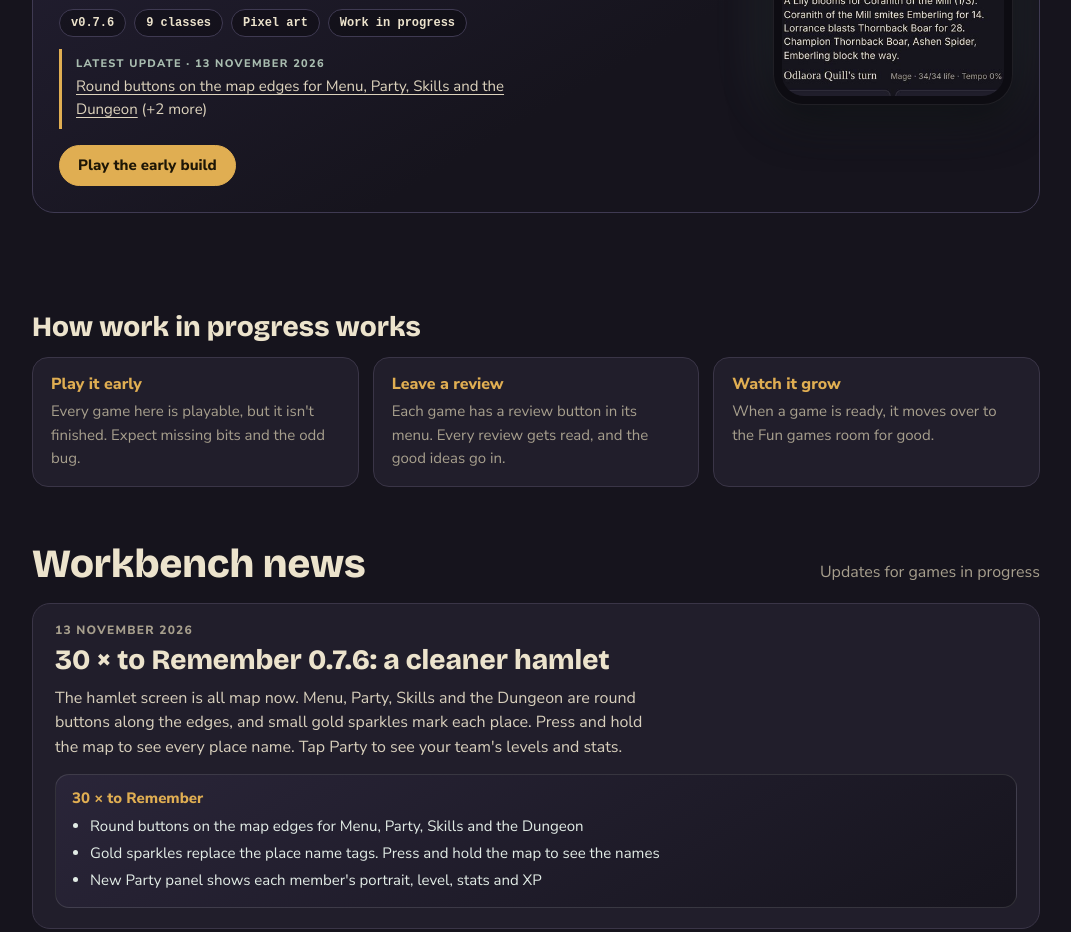
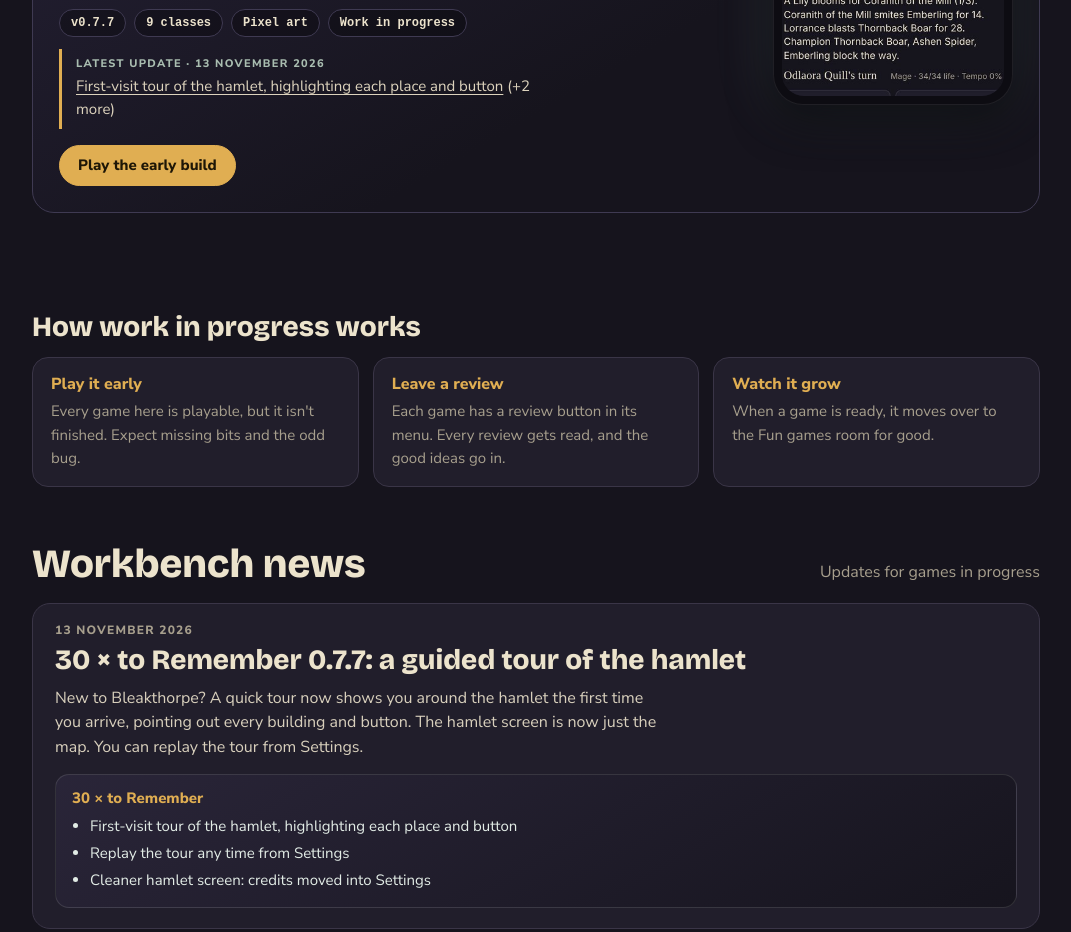
Before and after one commit to kralnu90/kralnu90.github.io, a plain HTML site: page wip/index.html in a window 1280 px wide. Shown: the part 1000-1932 px from the top of the page, without its empty margins (104-1175 px from the left). Drawn offline with nearby package versions, Linux system fonts and the light colour scheme; a web font is replaced by a local one.

Commit message:
30 × to Remember 0.7.7 on the hub
Co-Authored-By: Claude Opus 5.5 <noreply@anthropic.com>
Claude-Session: https://claude.ai/code/session_016di4P1iQqT9YtyG1GFtzBo

```diff
--- a/news.json
+++ b/news.json
@@ -1,4 +1,20 @@
 [
+ {
+  "date": "2026-11-13",
+  "type": "update",
+  "title": "30 × to Remember 0.7.7: a guided tour of the hamlet",
+  "message": "New to Bleakthorpe? A quick tour now shows you around the hamlet the first time you arrive, pointing out every building and button. The hamlet screen is now just the map. You can replay the tour from Settings.",
+  "changes": [
+   {
+    "game": "30 × to Remember",
+    "items": [
+     "First-visit tour of the hamlet, highlighting each place and button",
+     "Replay the tour any time from Settings",
+     "Cleaner hamlet screen: credits moved into Settings"
+    ]
+   }
+  ]
+ },
  {
   "date": "2026-11-13",
   "type": "update",
--- a/wip/index.html
+++ b/wip/index.html
@@ -52,7 +52,7 @@
             <li>A growing bestiary: 16 creatures, each with its own trick, and Elite, Champion and Dread ranks</li>
             <li>A hamlet, dungeon and battles drawn in detailed pixel art, and characters who talk from their own portraits</li>
           </ul>
-          <div class="facts"><span class="fact">v0.7.6</span><span class="fact">9 classes</span><span class="fact">Pixel art</span><span class="fact">Work in progress</span></div>
+          <div class="facts"><span class="fact">v0.7.7</span><span class="fact">9 classes</span><span class="fact">Pixel art</span><span class="fact">Work in progress</span></div>
           <div class="latest" data-game="30 × to Remember" hidden></div>
           <div class="ctas"><a class="btn gold" href="https://kralnugames.com/to-remember/" target="_blank" rel="noopener">Play the early build</a></div>
         </div>
```
